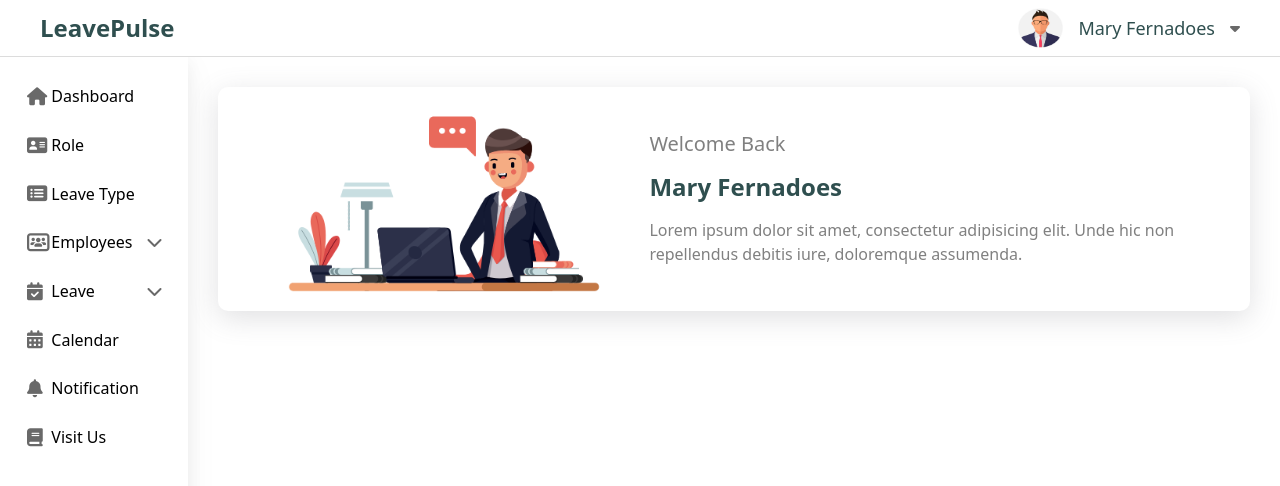
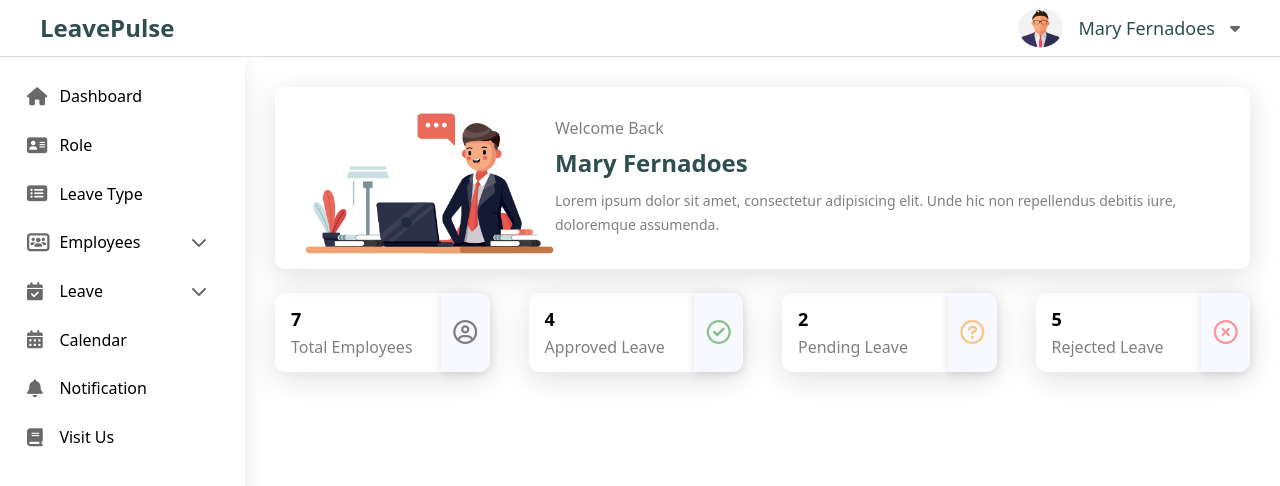
Before and after one commit to DhanushS212003/LeavePulse, a React (Vite) app: page / in a window 1280 px wide. Shown: the top 486 px of the page. Built offline with nearby package versions, Linux system fonts and the light colour scheme.

Commit message:
added leave datas in dashboard

```diff
--- a/src/dashboard/Dashboard.jsx
+++ b/src/dashboard/Dashboard.jsx
@@ -2,64 +2,41 @@ import banner from "../assets/img/dashboard_banner.png";
 import "./dashboard.css";
 
 const Dashboard = () => {
+  const info = [
+    { title: "Total Employees", count: 7, icon: "fa-regular fa-circle-user" },
+    { title: "Approved Leave", count: 4, icon: "fa-regular fa-circle-check" },
+    { title: "Pending Leave", count: 2, icon: "fa-regular fa-circle-question" },
+    { title: "Rejected Leave", count: 5, icon: "fa-regular fa-circle-xmark" },
+  ];
+
   return (
-    <>
-      <div className="poster_container">
-        <div className="poster_image_container">
+    <div className="dashboard_section">
+      <div className="banner_container">
         <img src={banner} className="banner_img" alt="Banner" />
-        </div>
-        <div className="poster_content_container">
+        <div>
           <p className="welcome_tag">Welcome Back</p>
-          <h2 className="poster_user_name">Mary Fernadoes</h2>
-          <p className="poster_line">
+          <h2 className="banner_user_name">Mary Fernadoes</h2>
+          <p className="banner_line">
             Lorem ipsum dolor sit amet, consectetur adipisicing elit. Unde hic
             non repellendus debitis iure, doloremque assumenda.
           </p>
         </div>
       </div>
 
-      {/* <div className="info_container">
-        <div className="individual_info_container">
+      <div className="info_containers">
+        {info.map(({ title, count, icon }, index) => (
+          <div className="info_container" key={index}>
             <div className="count_container">
-            <span className="count">7</span>
-            <p className="count_title">Total Employees</p>
+              <span className="count">{count}</span>
+              <p className="count_title">{title}</p>
             </div>
-          <div className="image_container">
-            <i className="fa-regular fa-file-waveform"></i>
+            <div className="icon_container">
+              <i className={icon} />
             </div>
           </div>
-
-        <div className="individual_info_container">
-          <div className="count_container">
-            <span className="count">4</span>
-            <p className="count_title">Approved Leave</p>
-          </div>
-          <div className="image_container">
-            <i className="fa-regular fa-circle-check"></i>
+        ))}
       </div>
     </div>
-
-        <div className="individual_info_container">
-          <div className="count_container">
-            <span className="count">2</span>
-            <p className="count_title">Pending Leave</p>
-          </div>
-          <div className="image_container">
-            <i className="fa-regular fa-circle-question"></i>
-          </div>
-        </div>
-
-        <div className="individual_info_container">
-          <div className="count_container">
-            <span className="count">5</span>
-            <p className="count_title">Rejected Leave</p>
-          </div>
-          <div className="image_container">
-            <i className="fa-regular fa-circle-xmark"></i>
-          </div>
-        </div>
-      </div> */}
-    </>
   );
 };
 
--- a/src/dashboard/dashboard.css
+++ b/src/dashboard/dashboard.css
@@ -1,68 +1,50 @@
-.poster_container {
+.dashboard_section {
+  .banner_container {
     display: flex;
     align-items: center;
-  background-color: white;
     border-radius: 10px;
     padding: 15px 30px;
     box-shadow: rgba(100, 100, 111, 0.2) 0px 7px 29px 0px;
-  /* box-shadow: rgba(99, 99, 99, 0.2) 0px 2px 8px 0px; */
-  /* box-shadow: rgba(17, 17, 26, 0.05) 0px 1px 0px, rgba(17, 17, 26, 0.1) 0px 0px 8px; */
-  /* box-shadow: rgba(17, 17, 26, 0.05) 0px 4px 16px, rgba(17, 17, 26, 0.05) 0px 8px 32px; */
-}
-
-.poster_image_container {
-  margin-left: 40px;
-  margin-right: -30px;
   }
 
   .banner_img {
-  width: 80%;
-}
-
-.poster_content_container {
-  width: 60%;
+    width: 250px;
   }
 
   .welcome_tag {
-  font-size: 20px;
-  margin: 0;
     color: gray;
   }
 
-.poster_user_name {
-  margin: 18px 0px;
+  .banner_user_name {
+    margin-block: 12px;
   }
 
-.poster_line {
+  .banner_line {
     line-height: 24px;
-  margin: 0;
     color: gray;
+    font-size: 14px;
+  }
+
+  .info_containers {
+    display: flex;
+    margin-top: 24px;
+    justify-content: space-between;
   }
 
   .info_container {
     display: flex;
-  margin-top: 40px;
-  justify-content: space-between;
-}
-
-.individual_info_container {
-  display: flex;
     align-items: center;
-  background-color: white;
     border-radius: 10px;
     width: 22%;
     box-shadow: rgba(100, 100, 111, 0.2) 0px 7px 29px 0px;
-  /* box-shadow: rgba(99, 99, 99, 0.2) 0px 2px 8px 0px; */
-  /* box-shadow: rgba(17, 17, 26, 0.05) 0px 1px 0px, rgba(17, 17, 26, 0.1) 0px 0px 8px; */
-  /* box-shadow: rgba(17, 17, 26, 0.05) 0px 4px 16px, rgba(17, 17, 26, 0.05) 0px 8px 32px; */
   }
 
   .count_container {
-  padding: 20px;
+    padding: 16px;
     width: 66%;
   }
 
-.image_container {
+  .icon_container {
     background-color: ghostwhite;
     width: 24%;
     height: 100%;
@@ -71,24 +53,25 @@
   }
 
   .count {
-  font-size: 22px;
+    font-size: 18px;
     font-weight: bold;
   }
 
   .count_title {
-  margin-top: 10px;
+    margin-top: 8px;
     color: gray;
   }
 
-.fa-file-waveform,
+  .fa-circle-user,
   .fa-circle-check,
   .fa-circle-xmark,
   .fa-circle-question {
-  display: flex !important;
+    display: flex;
     justify-content: center;
     align-items: center;
     height: 100%;
-  font-size: 30px;
+    font-size: 24px;
+    color: gray;
   }
 
   .fa-circle-check {
@@ -102,7 +85,4 @@
   .fa-circle-xmark {
     color: #ff000066;
   }
-
-.table_container {
-  margin-top: 40px;
 }
--- a/src/sidebar/sidebar.css
+++ b/src/sidebar/sidebar.css
@@ -1,5 +1,5 @@
 .sidebar_section {
-  width: 230px;
+  min-width: 230px;
   padding: 15px 0px 0px 15px;
   background-color: white;
   box-shadow: rgba(17, 17, 26, 0.05) 0px 4px 16px, rgba(17, 17, 26, 0.05) 0px 8px 32px;
```
Lines whose indentation alone changed are shown as unchanged.
